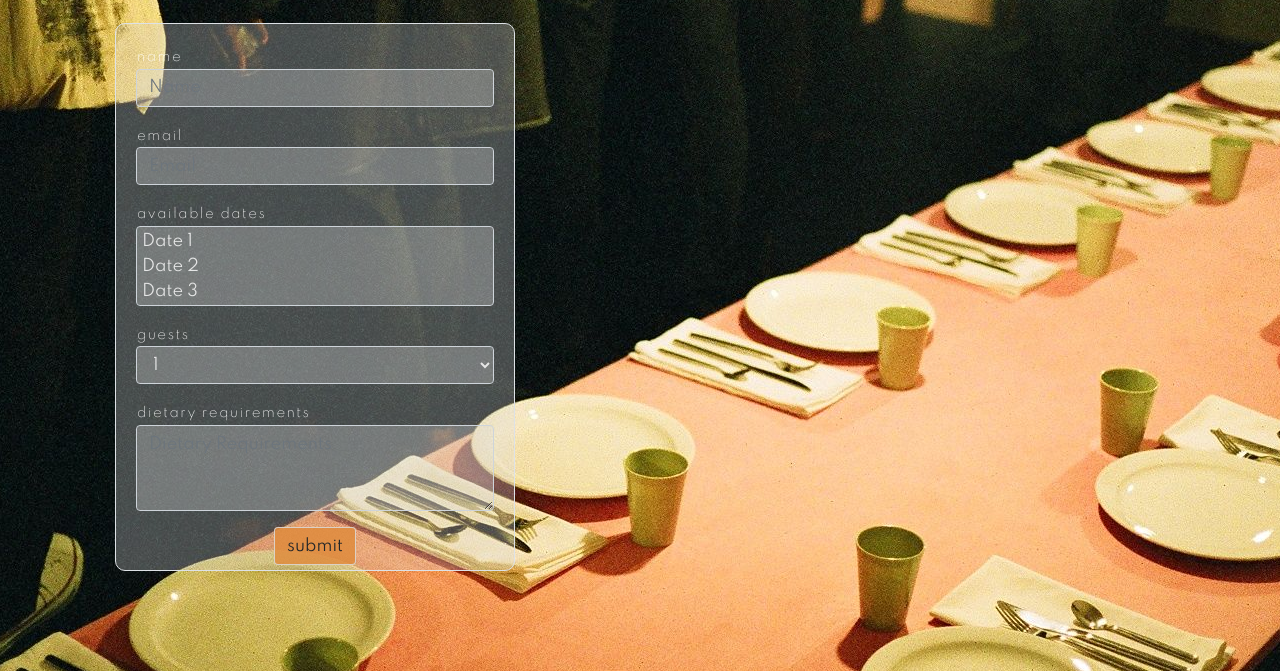
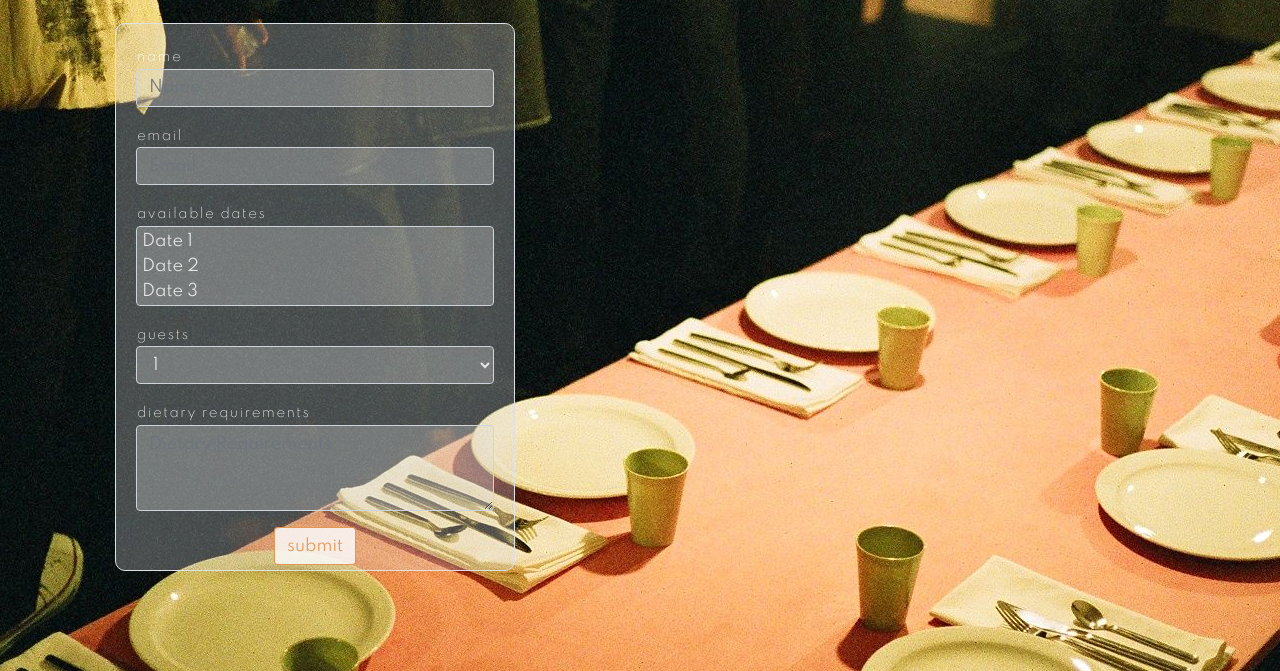
Before and after one commit to irahbt/the-groundnut-table, a plain HTML site: page seats.html in a window 1280 px wide. In both pictures the pointer is over the input "submit". Shown: the part 77-748 px from the top of the page. Drawn offline with nearby package versions, Linux system fonts and the light colour scheme.

Commit message:
Add css for .btn:hover

```diff
--- a/assets/style.css
+++ b/assets/style.css
@@ -294,7 +294,7 @@ footer {
 }
 
 .nav .nav-link:hover,
-.social-links li a i:hover {
+.social-links li a i:hover, {
     color: rgb(223, 139, 62, 0.85);
 }
 
@@ -304,6 +304,11 @@ footer {
   color: rgb(249, 249, 249, 0.85);
 }
 
+.btn:hover {
+    border: 1px solid rgb(223, 139, 62, 0.85);
+    background-color: rgb(249, 249, 249, 0.85);
+    color:rgb(223, 139, 62, 0.85);
+}
 
 /*--------------------------------/:hover*/
 
```
